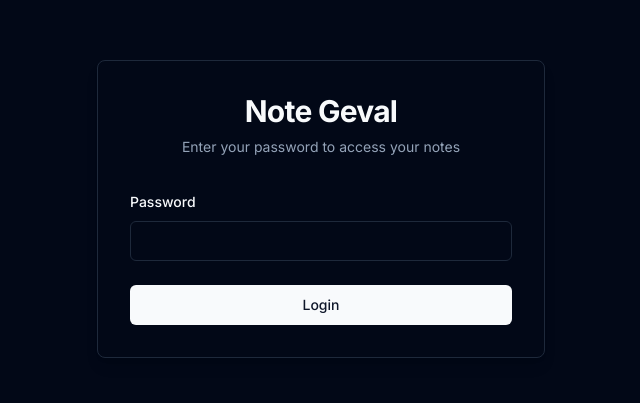
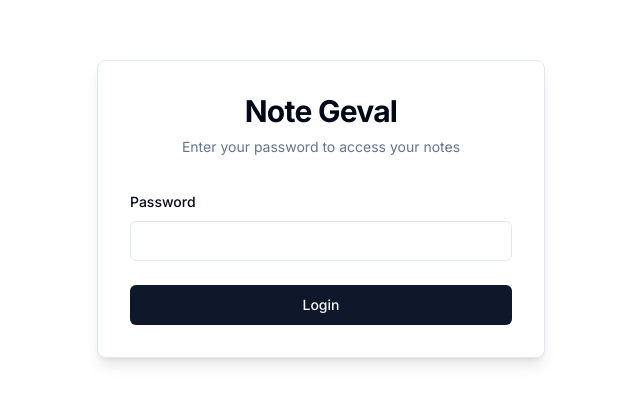
Before and after one commit to drikusroor/note-geval, a Next.js app: page /login in a window 1280 px wide. Shown: the part 191-594 px from the top of the page, without its empty margins (319-959 px from the left). Built offline with nearby package versions, Linux system fonts and the light colour scheme.

Commit message:
feat(theme): Install next-themes and set up ThemeProvider

```diff
--- a/app/providers.tsx
+++ b/app/providers.tsx
@@ -2,6 +2,7 @@
 
 import { QueryClient, QueryClientProvider } from "@tanstack/react-query";
 import { useState } from "react";
+import { ThemeProvider } from "@/components/ThemeProvider";
 
 export default function Providers({ children }: { children: React.ReactNode }) {
   const [queryClient] = useState(
@@ -16,6 +17,15 @@ export default function Providers({ children }: { children: React.ReactNode }) {
   );
 
   return (
-    <QueryClientProvider client={queryClient}>{children}</QueryClientProvider>
+    <QueryClientProvider client={queryClient}>
+      <ThemeProvider
+        attribute="class"
+        defaultTheme="system"
+        enableSystem
+        disableTransitionOnChange
+      >
+        {children}
+      </ThemeProvider>
+    </QueryClientProvider>
   );
 }
--- /dev/null
+++ b/components/ThemeProvider.tsx
@@ -0,0 +1,11 @@
+"use client";
+
+import * as React from "react";
+import { ThemeProvider as NextThemesProvider } from "next-themes";
+
+export function ThemeProvider({
+  children,
+  ...props
+}: React.ComponentProps<typeof NextThemesProvider>) {
+  return <NextThemesProvider {...props}>{children}</NextThemesProvider>;
+}
--- a/package.json
+++ b/package.json
@@ -43,6 +43,7 @@
     "jose": "^6.1.3",
     "lucide-react": "^0.562.0",
     "next": "^16.1.1",
+    "next-themes": "^0.4.6",
     "react": "^19.2.3",
     "react-dom": "^19.2.3",
     "rehype-react": "^8.0.0",
```
Also changed, not shown: conductor/tracks.md (+1 -1 lines), conductor/tracks/theme_support_20251227/plan.md (+4 -4 lines), 2 other files (tests, documents, lock files or other folders).
